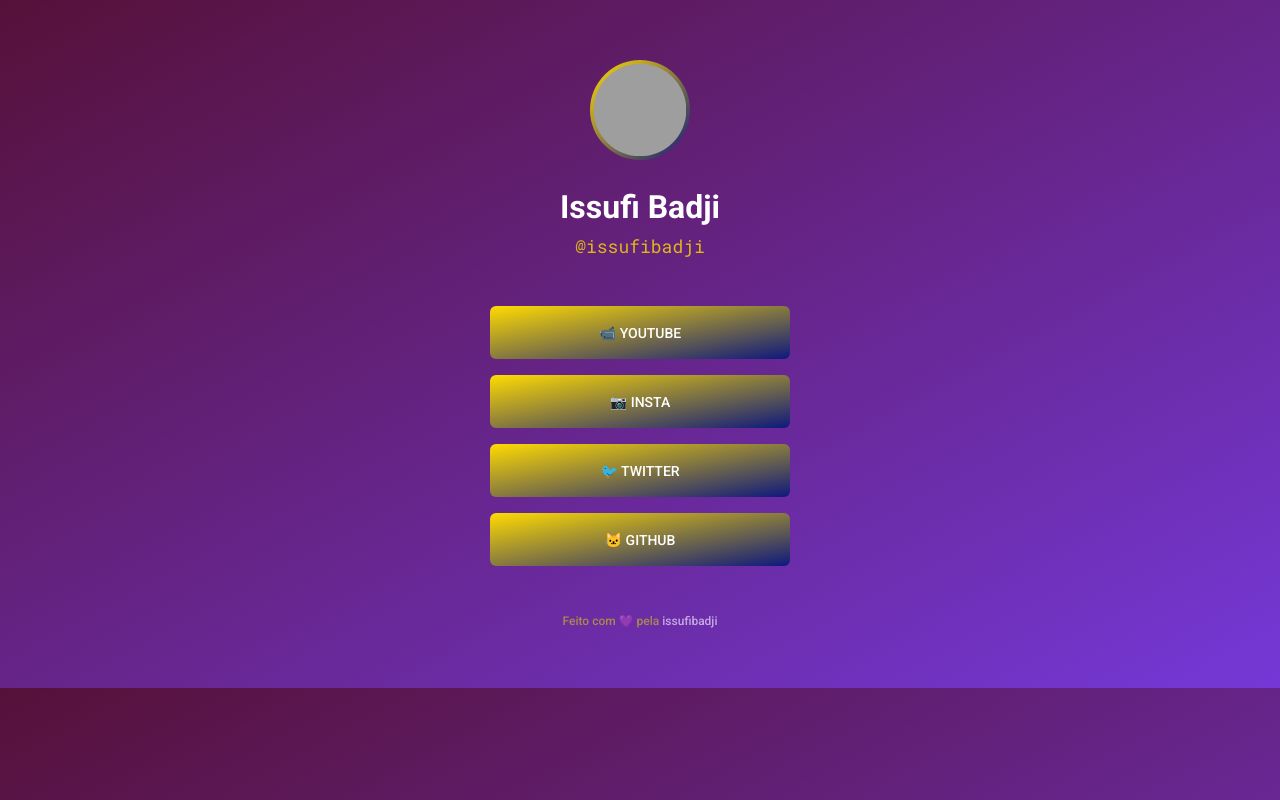
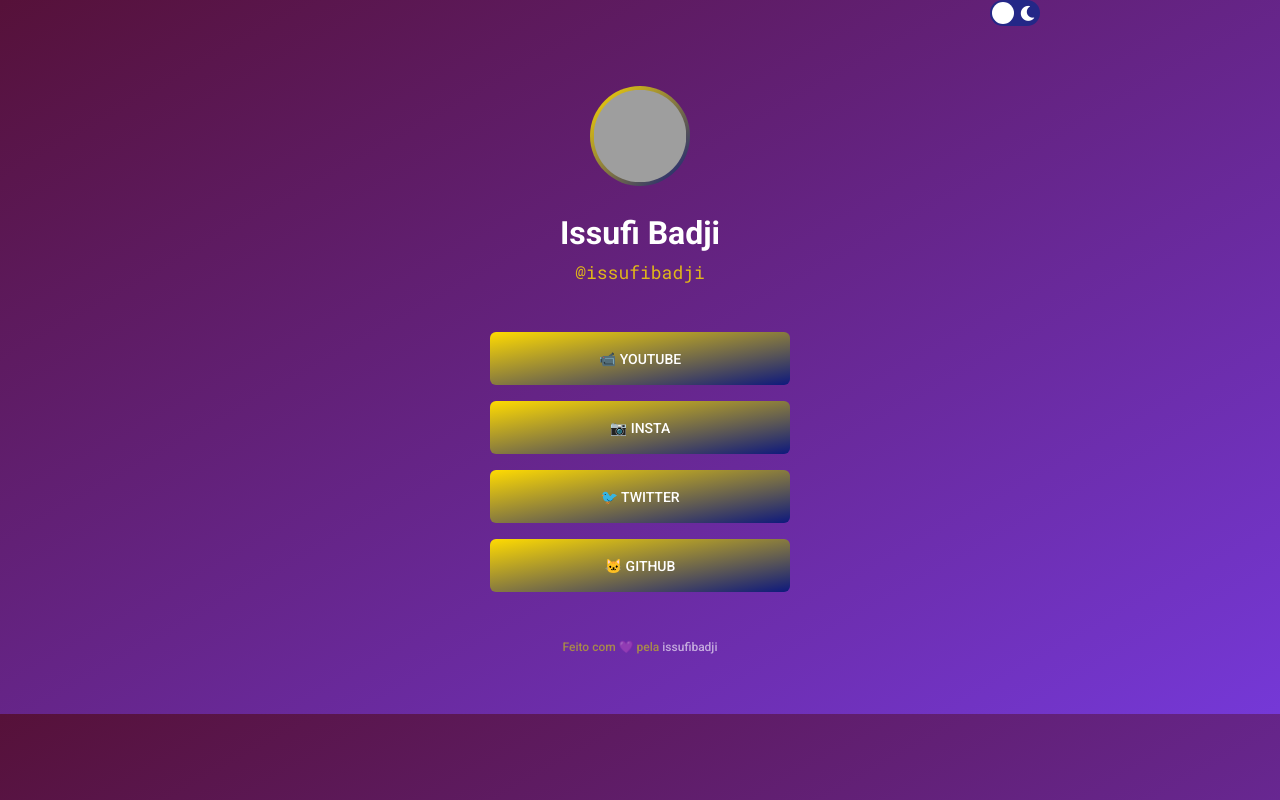
Before and after one commit to issufibadji/profileIssufiBadji, a plain HTML site: page index.html in a window 1280 px wide. Drawn offline with Linux system fonts and the light colour scheme; grey boxes are pictures that could not be loaded.

Commit message:
Update index.html

```diff
--- a/index.html
+++ b/index.html
@@ -8,13 +8,21 @@
     <meta name="viewport" content="width=device-width, initial-scale=1.0">
     <title>issufibadji</title>
     <link href="https://fonts.googleapis.com/css2?family=Roboto+Mono&amp;family=Roboto:wght@500;700&amp;display=swap" rel="stylesheet">
-
-    <script type="text/javascript" src="./index.js" defer=""></script>
+    <link rel="stylesheet" href="https://cdnjs.cloudflare.com/ajax/libs/font-awesome/5.10.2/css/all.min.css">
     <link rel="stylesheet" href="./index.css">
 </head>
 
 <body>
-
+    <header>
+        <div class="switch">
+            <input type="checkbox" class="checkbox" id="checkbox" onclick="toggleTheme()">
+            <label for="checkbox" class="icon">
+          <i class="fas fa-sun"></i>
+          <i class="fas fa-moon"></i>
+          <div class="ball"></div>
+        </label>
+        </div>
+    </header>
     <div class="container">
 
         <img class="avatar" src="https://github.com/issufibadji.png" alt="Image do Issufi Badji">
@@ -36,7 +44,7 @@
                 <a href="https://github.com/issufibadji" target="_blank">🐱 Github</a>
             </li>
         </ul>
-
+        <script src="./index.js"></script>
         <footer>Feito com 💜 pela
             <a href="https://issufibadji.github.io/portfolio/" target="_blank">
           issufibadji</a>
```
Lines whose indentation alone changed are shown as unchanged.
